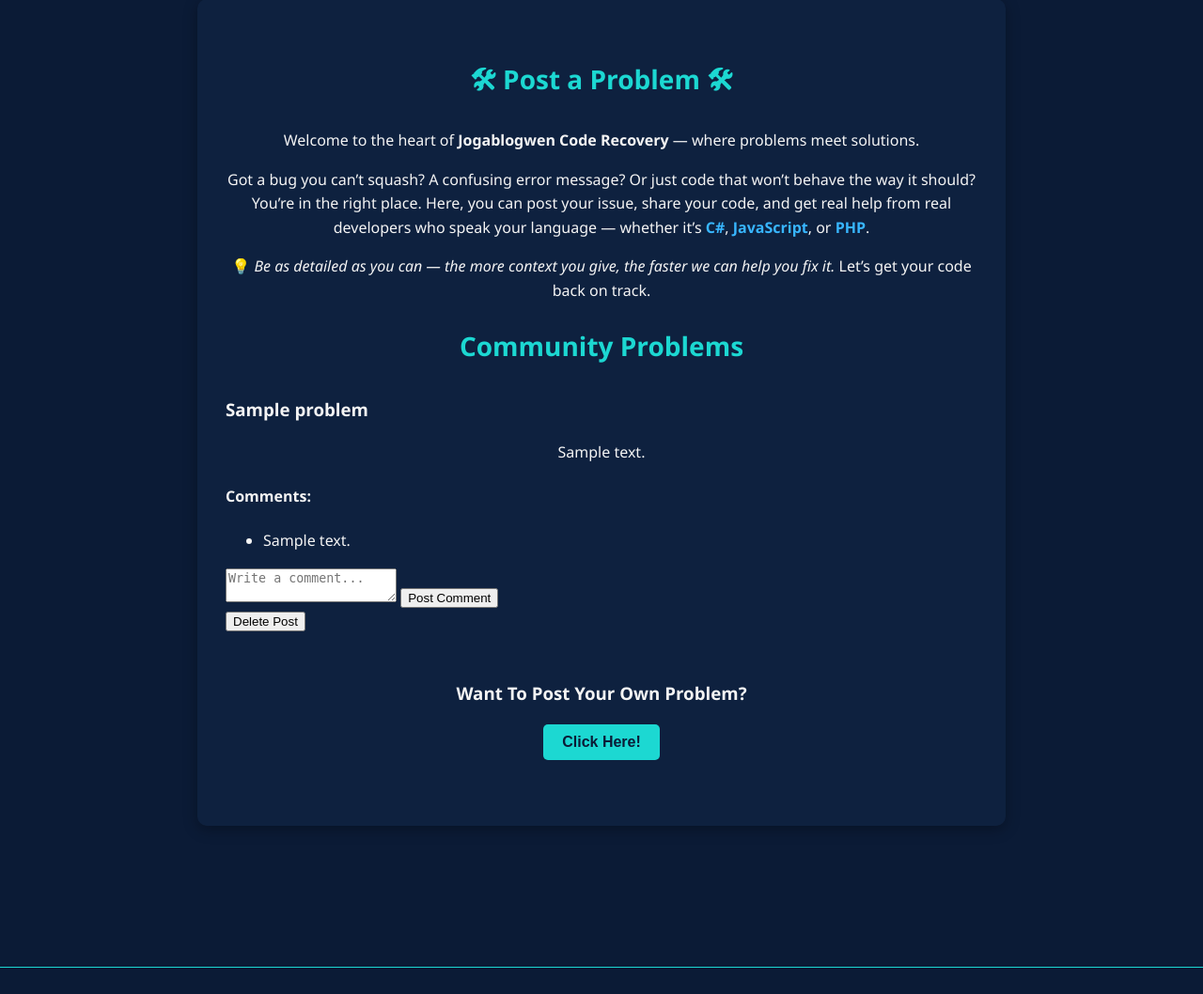
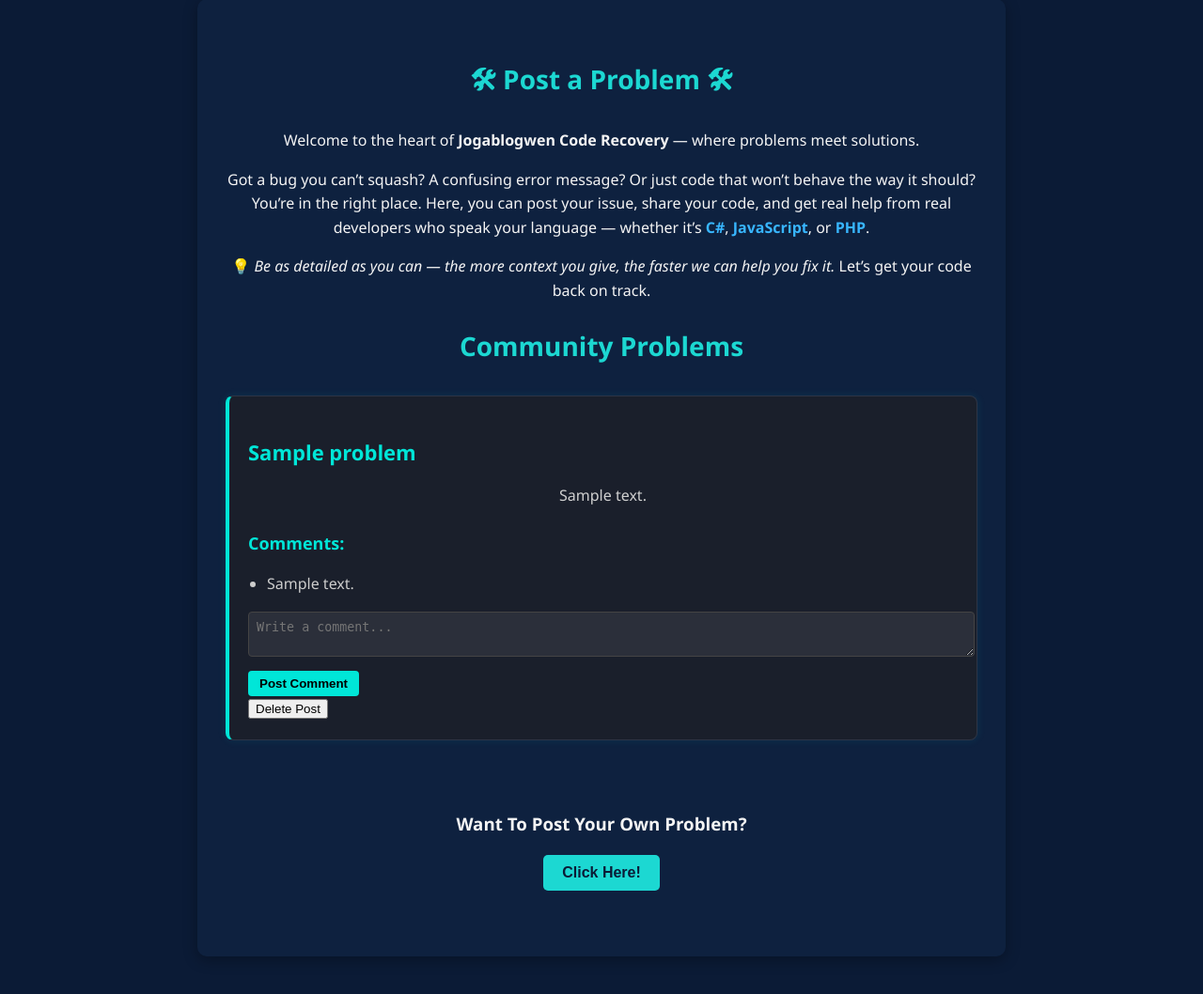
Before and after one commit to ConfirmedDead/lean-six-sigma, a PHP site: page /Lean-Six-Sigma/problemPage.php in a window 1280 px wide. Shown: the part 151-1209 px from the top of the page at 94% size. Run offline with PHP 8.4, Linux system fonts and the light colour scheme; the visitor is signed in with stand-in values (Sample User, id 1); tables that the repository leaves empty or names only in its code hold one stand-in row (values such as "Sample post").

Commit message:
problem page

```diff
--- a/css/index.css
+++ b/css/index.css
@@ -219,6 +219,102 @@ body {
 
 
 
+.problem {
+    background-color: #1a1f2b; /* Darker blue-gray */
+    border: 1px solid #2d3445;
+    border-left: 4px solid #00e6d8; /* Teal accent */
+    border-radius: 8px;
+    padding: 20px;
+    margin-bottom: 25px;
+    box-shadow: 0 0 10px rgba(0, 230, 216, 0.1);
+    color: #ffffff;
+    transition: transform 0.2s ease;
+}
+
+.problem:hover {
+    transform: translateY(-2px);
+    box-shadow: 0 0 15px rgba(0, 230, 216, 0.2);
+}
+
+.problem h3 {
+    color: #00e6d8; /* Teal title */
+    font-size: 22px;
+    margin-bottom: 10px;
+    font-weight: 600;
+}
+
+.problem p {
+    color: #d0d0d0;
+    font-size: 16px;
+    line-height: 1.6;
+    margin-bottom: 16px;
+}
+.problem h4 {
+    color: #00e6d8;
+    margin-bottom: 8px;
+    font-size: 18px;
+}
+
+.problem ul {
+    padding-left: 20px;
+    margin-bottom: 16px;
+}
+
+.problem li {
+    color: #cccccc;
+    margin-bottom: 6px;
+}
+
+.comment-form textarea {
+    background-color: #2b2f3a;
+    color: #ffffff;
+    border: 1px solid #444;
+    border-radius: 4px;
+    padding: 8px;
+    width: 100%;
+    resize: vertical;
+    margin-bottom: 8px;
+}
+
+.comment-form button {
+    background-color: #00e6d8;
+    border: none;
+    color: #000;
+    padding: 6px 12px;
+    font-weight: bold;
+    border-radius: 4px;
+    cursor: pointer;
+}
+
+.comment-form button:hover {
+    background-color: #00c4b8;
+}
+.pagination {
+    text-align: center;
+    margin-top: 20px;
+}
+
+.pagination a {
+    display: inline-block;
+    padding: 8px 12px;
+    margin: 0 4px;
+    background-color: #2b2f3a;
+    color: #00e6d8;
+    text-decoration: none;
+    border-radius: 4px;
+    transition: background-color 0.2s;
+}
+
+.pagination a:hover {
+    background-color: #00e6d8;
+    color: #000;
+}
+
+.pagination a.active-page {
+    background-color: #00e6d8;
+    color: #000;
+    font-weight: bold;
+}
 
 
 
--- a/problemPage.php
+++ b/problemPage.php
@@ -34,6 +34,21 @@ if ($_SERVER['REQUEST_METHOD'] === 'POST' && isset($_POST['delete_problem_id']))
     header("Location: problemPage.php");
     exit;
 }
+
+// Pagination settings
+$limit = 5; // Problems per page
+$page = isset($_GET['page']) ? (int)$_GET['page'] : 1;
+$offset = ($page - 1) * $limit;
+
+// Get total number of problems
+$totalResult = $conn->query("SELECT COUNT(*) AS total FROM problems");
+$totalRow = $totalResult->fetch_assoc();
+$totalProblems = $totalRow['total'];
+$totalPages = ceil($totalProblems / $limit);
+
+// Fetch paginated problems
+$problemsQuery = "SELECT * FROM problems ORDER BY created_at DESC LIMIT $limit OFFSET $offset";
+$problemsResult = $conn->query($problemsQuery);
 
 // Example: Check if the user is logged in
 $isLoggedIn = isset($_SESSION['user_id']); // Assuming 'user_id' is set in the session when logged in
@@ -152,6 +167,16 @@ $isLoggedIn = isset($_SESSION['user_id']); // Assuming 'user_id' is set in the s
         <?php endif; ?>
 
         </section>
+        <?php if ($totalPages > 1): ?>
+            <div class="pagination">
+                <?php for ($i = 1; $i <= $totalPages; $i++): ?>
+                    <a href="?page=<?php echo $i; ?>"
+                    class="<?php echo $i == $page ? 'active-page' : ''; ?>">
+                    <?php echo $i; ?>
+                    </a>
+                <?php endfor; ?>
+            </div>
+        <?php endif; ?>
 
 
         <div class = "buttonHolder">
```
